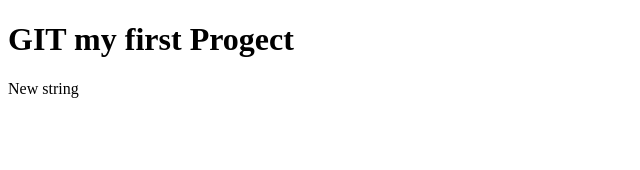
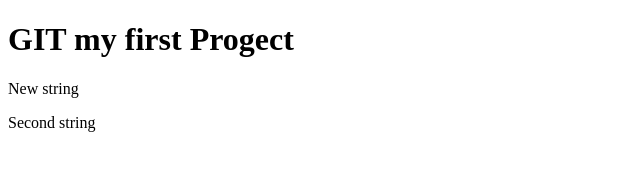
Before and after one commit to leostack/myproject001, a plain HTML site: page index.html in a window 1280 px wide. Shown: the whole page, without its empty margins (0-640 px from the left). Drawn offline with Linux system fonts and the light colour scheme.

Commit message:
my second commit

```diff
--- a/index.html
+++ b/index.html
@@ -7,5 +7,6 @@
 <body>
 	<h1>GIT my first Progect</h1>
 	<p>New string</p>
+	<p>Second string</p>
 </body>
 </html>
```
